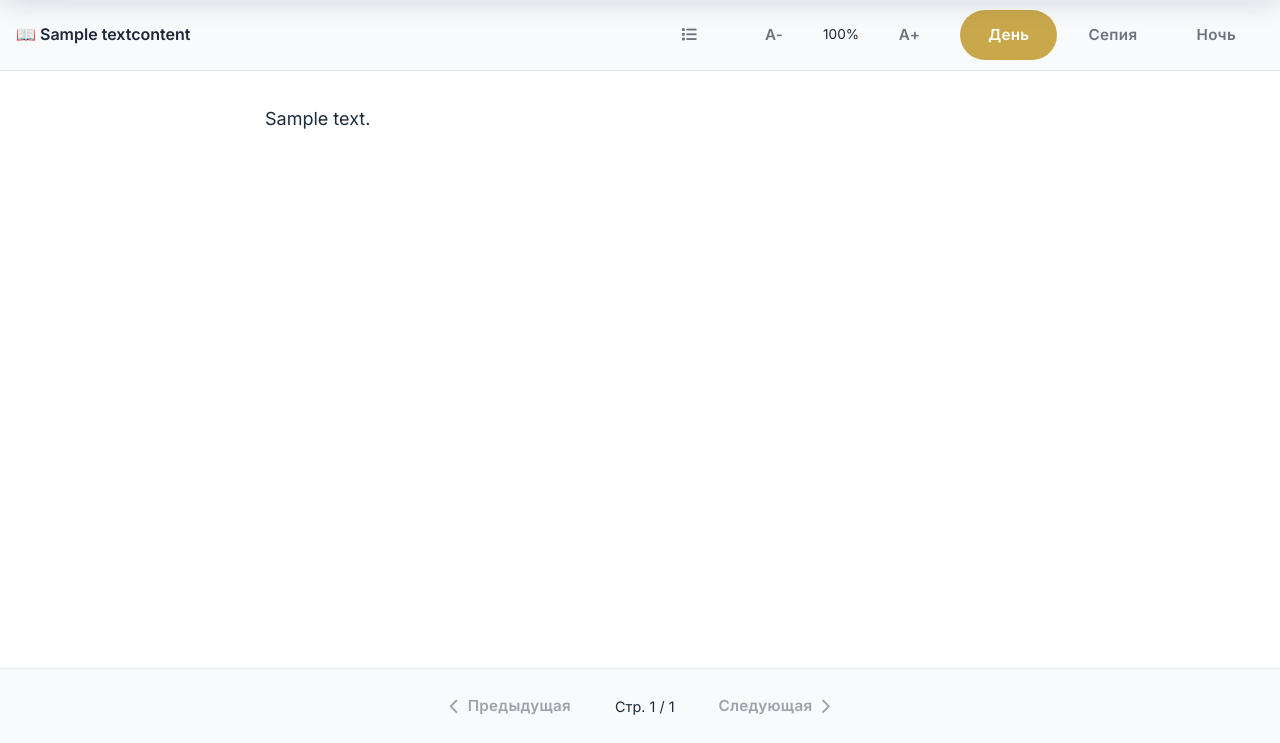
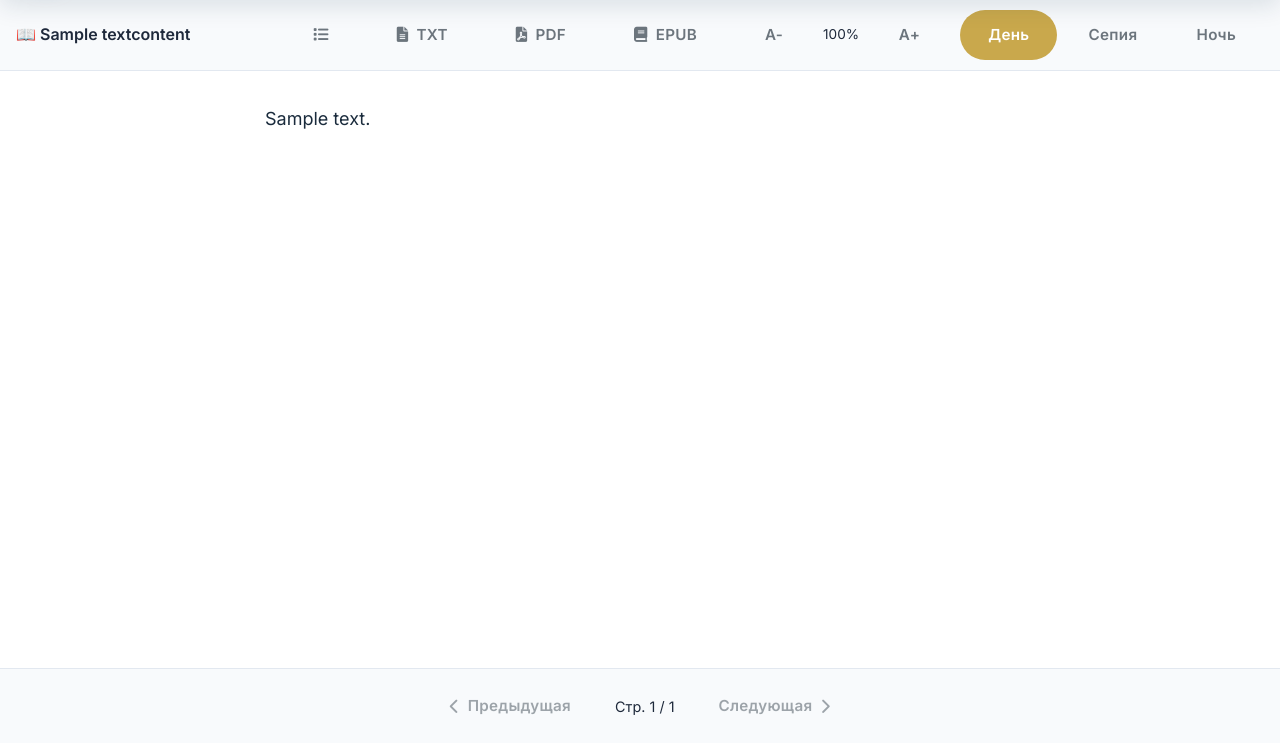
Before and after one commit to ilmir-muslim/jamig_site, a Django app: a page that uses templates/materials/reader.html in a window 1280 px wide. Shown: the part 69-812 px from the top of the page. Run offline with Django 5.2, Linux system fonts and the light colour scheme; tables that the repository leaves empty hold one stand-in row (values such as "Sample post").

Commit message:
читалка - скачивание

```diff
--- a/materials/urls.py
+++ b/materials/urls.py
@@ -1,4 +1,3 @@
-# materials/urls.py
 from django.urls import path
 from . import views
 
@@ -9,5 +8,10 @@ urlpatterns = [
     path("audios/<slug:slug>/", views.AudioDetailView.as_view(), name="audio_detail"),
     path("texts/", views.TextListView.as_view(), name="text_list"),
     path("texts/<slug:slug>/reader/", views.reader_view, name="text_reader"),
+    path(
+        "texts/<slug:slug>/download/<str:format>/",
+        views.download_text,
+        name="download_text",
+    ),
     path("texts/save-progress/", views.save_progress, name="save_progress"),
 ]
--- a/materials/views.py
+++ b/materials/views.py
@@ -1,9 +1,14 @@
+import io
+import re
 import json
 import time
 
+from weasyprint import HTML
+
 from django.db import transaction, OperationalError
-from django.http import JsonResponse
+from django.http import JsonResponse, HttpResponse, Http404
 from django.shortcuts import get_object_or_404, render
+from django.template.loader import render_to_string
 from django.views.generic import ListView, DetailView
 from django.views.decorators.http import require_POST
 from django.contrib.auth.decorators import login_required
@@ -147,3 +152,62 @@ def save_progress(request):
                 raise
 
     return JsonResponse({"status": "ok"})
+
+
+def download_text(request, slug, format):
+    text = get_object_or_404(TextContent, slug=slug, status="published")
+
+    if format == "txt":
+        # Убираем HTML-теги, оставляем чистый текст
+        clean = re.sub(r"<[^>]+>", "", text.content)
+        response = HttpResponse(clean, content_type="text/plain; charset=utf-8")
+        response["Content-Disposition"] = f'attachment; filename="{text.slug}.txt"'
+        return response
+
+    elif format == "pdf":
+        # Генерируем простую HTML-страницу для печати
+        html_str = render_to_string("materials/reader_pdf.html", {"text": text})
+        pdf_file = io.BytesIO()
+        HTML(string=html_str, base_url=request.build_absolute_uri("/")).write_pdf(
+            pdf_file
+        )
+        pdf_file.seek(0)
+        response = HttpResponse(pdf_file.read(), content_type="application/pdf")
+        response["Content-Disposition"] = f'attachment; filename="{text.slug}.pdf"'
+        return response
+
+    elif format == "epub":
+        try:
+            from ebooklib import epub
+        except ImportError:
+            raise Http404("EPUB generation is not available. Install ebooklib.")
+
+        book = epub.EpubBook()
+        book.set_identifier(f"text-{text.id}")
+        book.set_title(text.title)
+        book.set_language("ru")
+        book.add_author(text.author.user.get_full_name() if text.author else "Unknown")
+
+        # Создаём главу
+        chapter = epub.EpubHtml(title=text.title, file_name="content.xhtml", lang="ru")
+        # Оборачиваем контент в базовый HTML
+        chapter.content = f"<h1>{text.title}</h1>{text.content}"
+        book.add_item(chapter)
+
+        # Настройка структуры
+        book.toc = (epub.Link("content.xhtml", text.title, "content"),)
+        book.add_item(epub.EpubNcx())
+        book.add_item(epub.EpubNav())
+        book.spine = ["nav", chapter]
+
+        # Сохраняем в байты
+        epub_data = io.BytesIO()
+        epub.write_epub(epub_data, book)
+        epub_data.seek(0)
+
+        response = HttpResponse(epub_data.read(), content_type="application/epub+zip")
+        response["Content-Disposition"] = f'attachment; filename="{text.slug}.epub"'
+        return response
+
+    else:
+        raise Http404("Unsupported format")
--- a/requirements.txt
+++ b/requirements.txt
@@ -4,4 +4,5 @@ pillow==12.0.0
 sqlparse==0.5.3
 pandas==2.1.4
 openpyxl==3.1.2
-weasyprint==66.0
+weasyprint==68.1
+EbookLib==0.20
--- a/templates/materials/reader.html
+++ b/templates/materials/reader.html
@@ -14,10 +14,18 @@
         <div class="reader-toolbar">
             <span class="chapter-title">📖 {{ text.title }}</span>
             <div class="toolbar-group">
-                <!-- Кнопка содержания -->
                 <button class="btn btn-sm btn-outline-secondary" id="chapters-btn" title="Содержание">
                     <i class="fas fa-list"></i>
                 </button>
+                <a href="{% url 'download_text' text.slug 'txt' %}" class="btn btn-sm btn-outline-secondary" title="Скачать TXT">
+                    <i class="fas fa-file-alt"></i> TXT
+                </a>
+                <a href="{% url 'download_text' text.slug 'pdf' %}" class="btn btn-sm btn-outline-secondary" title="Скачать PDF">
+                    <i class="fas fa-file-pdf"></i> PDF
+                </a>
+                <a href="{% url 'download_text' text.slug 'epub' %}" class="btn btn-sm btn-outline-secondary" title="Скачать EPUB">
+                    <i class="fas fa-book"></i> EPUB
+                </a>
                 <div class="font-size-control">
                     <button class="btn btn-sm btn-outline-secondary" id="font-minus">A-</button>
                     <span id="font-size-display">100%</span>
```
Also changed, not shown: templates/materials/reader_pdf.html (added, +26 -0 lines).
